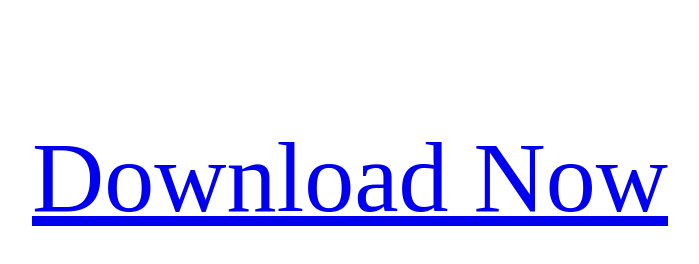
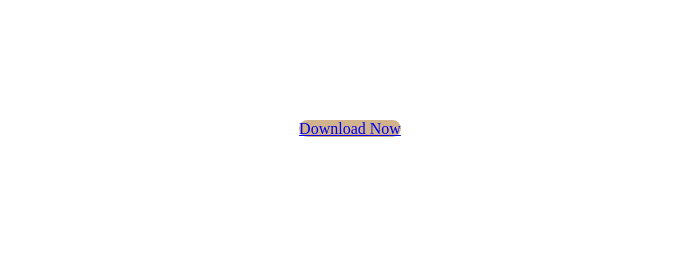
Before and after one commit to AemonSnortor/Fifa, a plain HTML site: page index.html in a window 1280 px wide. Shown: the whole page, without its empty margins (290-989 px from the left). Drawn offline with Linux system fonts and the light colour scheme.

Commit message:
Update styles.css

```diff
--- a/styles.css
+++ b/styles.css
@@ -4,5 +4,6 @@ body {
   margin-top: 120px;
 }
 a {
-  font-size: 100px;
+  background-color: tan;
+  border-radius: 10px 10px 10px 10px;
 }
```
